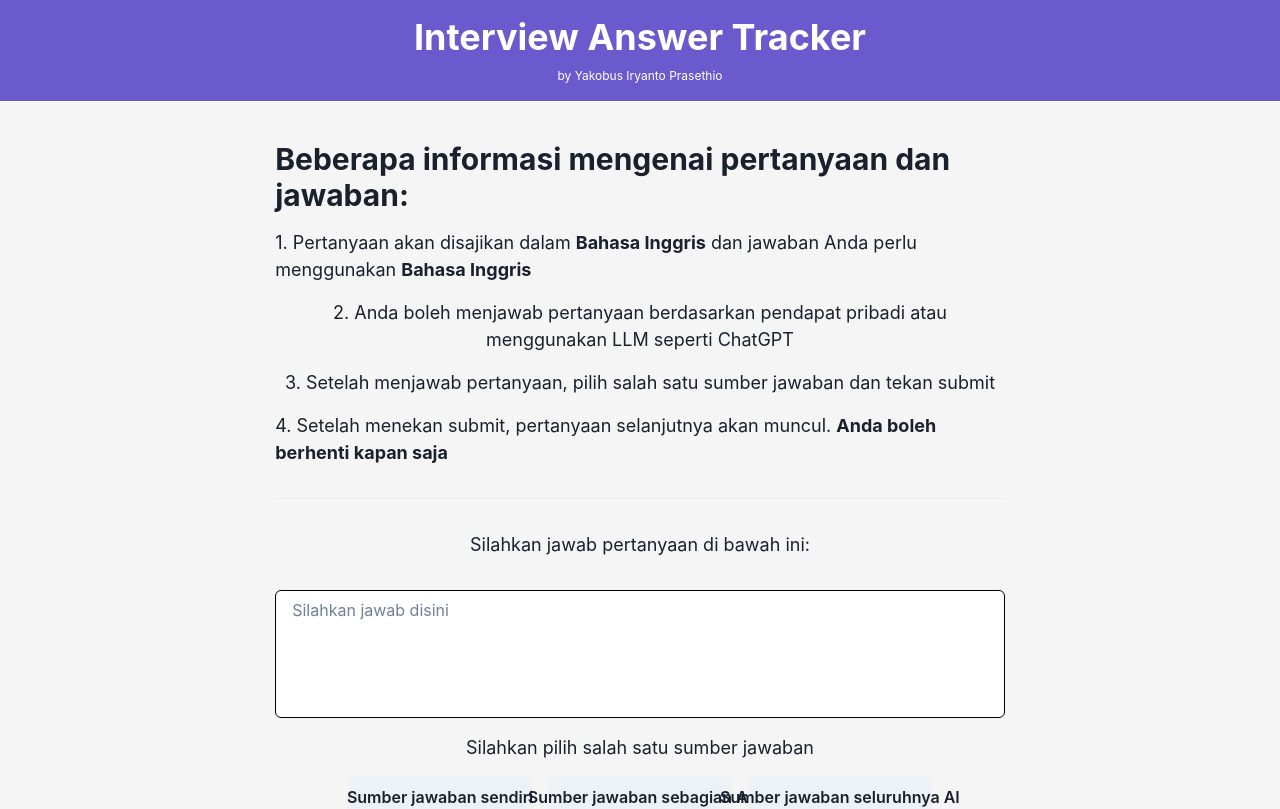
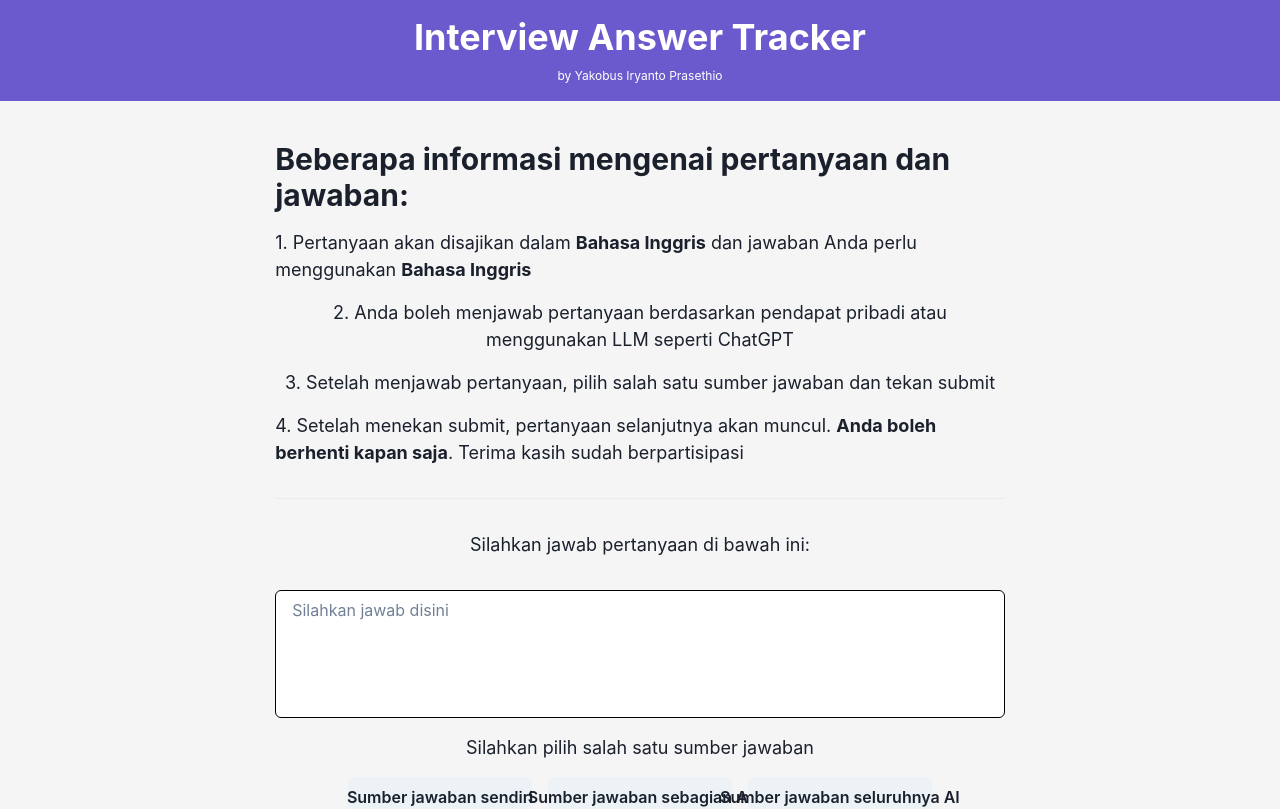
Before and after one commit to YakobusIP/human-typing-website, a React (Vite) app in the folder frontend/: page / in a window 1280 px wide. Shown: the top 809 px of the page. Built offline with nearby package versions, Linux system fonts and the light colour scheme; no server answers.

Commit message:
style: add thank you message

```diff
--- a/frontend/src/App.tsx
+++ b/frontend/src/App.tsx
@@ -288,7 +288,8 @@ function App() {
                 </Text>
                 <Text fontSize={18}>
                   4. Setelah menekan submit, pertanyaan selanjutnya akan muncul.{" "}
-                  <strong>Anda boleh berhenti kapan saja</strong>
+                  <strong>Anda boleh berhenti kapan saja</strong>. Terima kasih
+                  sudah berpartisipasi
                 </Text>
               </VStack>
               <Divider />
```
